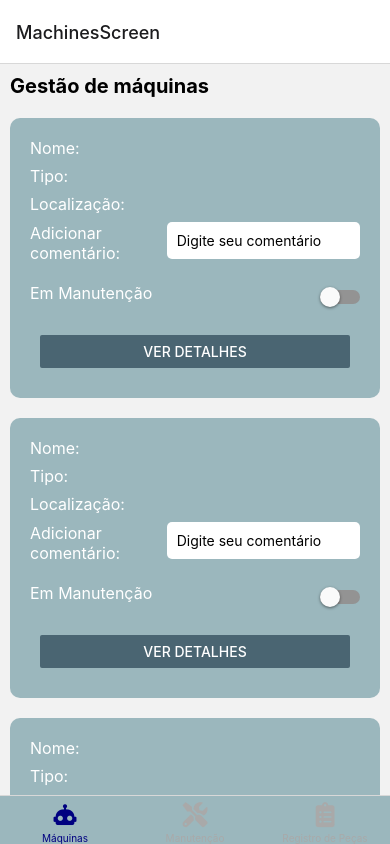
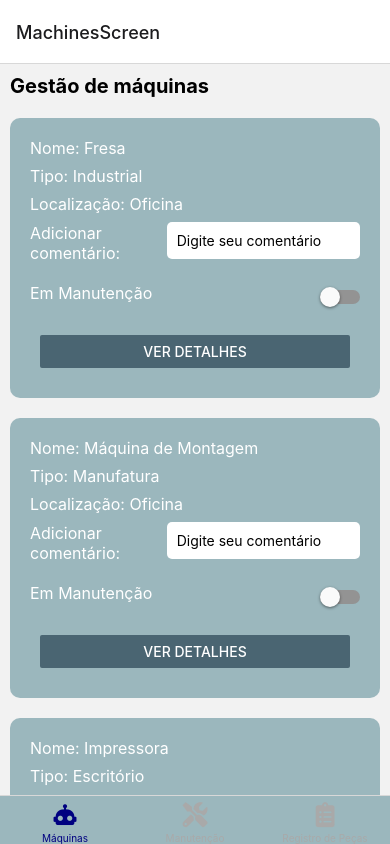
Before and after one commit to camiyuka/maintenance-mobile, a React Native app: screen / in a window 390 px wide. Built offline with nearby package versions, Linux system fonts and the light colour scheme.

Commit message:
feat: add props to MachineScreen component instance

```diff
--- a/App.tsx
+++ b/App.tsx
@@ -19,9 +19,12 @@ function MachinesScreen() {
       <Text style={{ fontSize: 20, fontWeight: 'bold', margin: 10, alignItems: 'center' }}>
         Gestão de máquinas
       </Text>
-      <MachineCard />
-      <MachineCard />
-      <MachineCard />
+      <MachineCard nome="Fresa" tipo="Industrial" localizacao="Oficina" />
+      <MachineCard nome="Máquina de Montagem" tipo="Manufatura" localizacao="Oficina" />
+      <MachineCard nome="Impressora" tipo="Escritório" localizacao="Oficina" />
+      <MachineCard nome="Cortadora a Laser" tipo="Industrial" localizacao="Fábrica" />
+      <MachineCard nome="Robô Colaborativo" tipo="Automação" localizacao="Linha de Produção" />
+
     </ScrollView>
   );
 }
```
